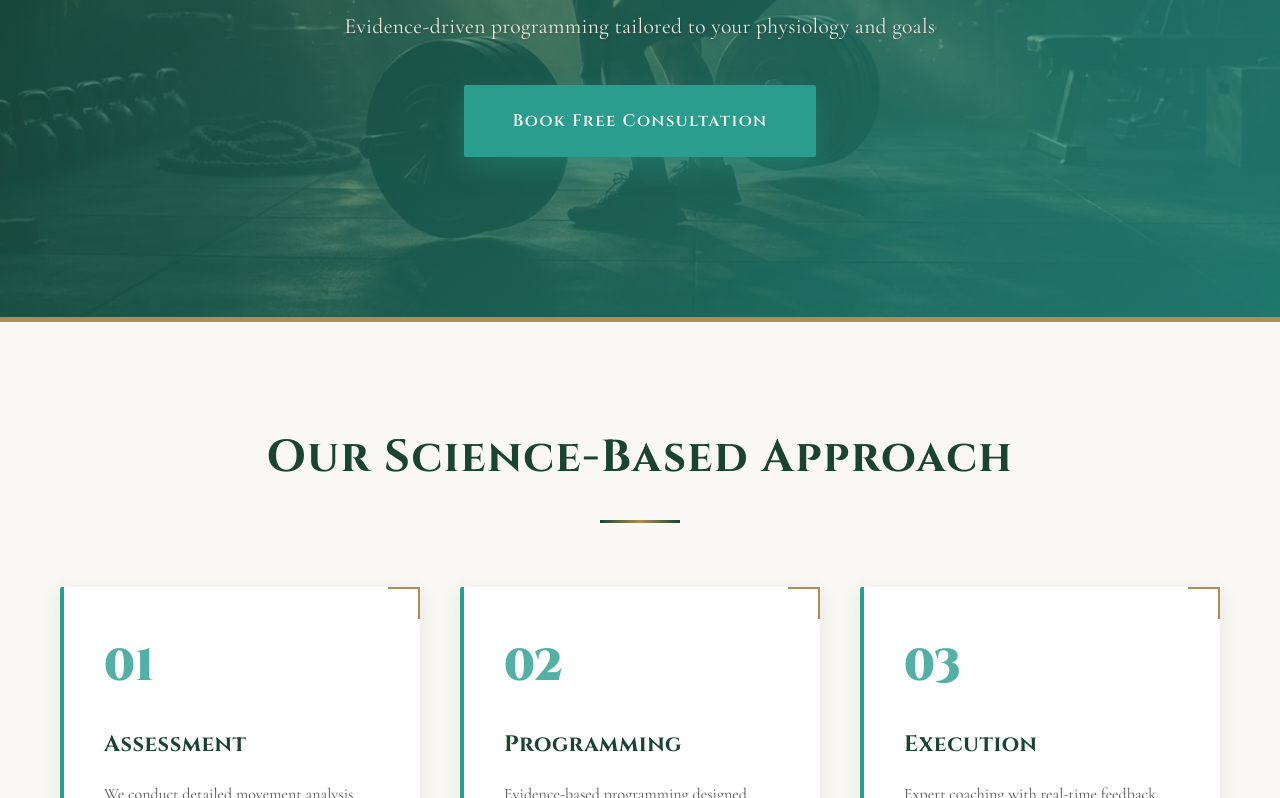
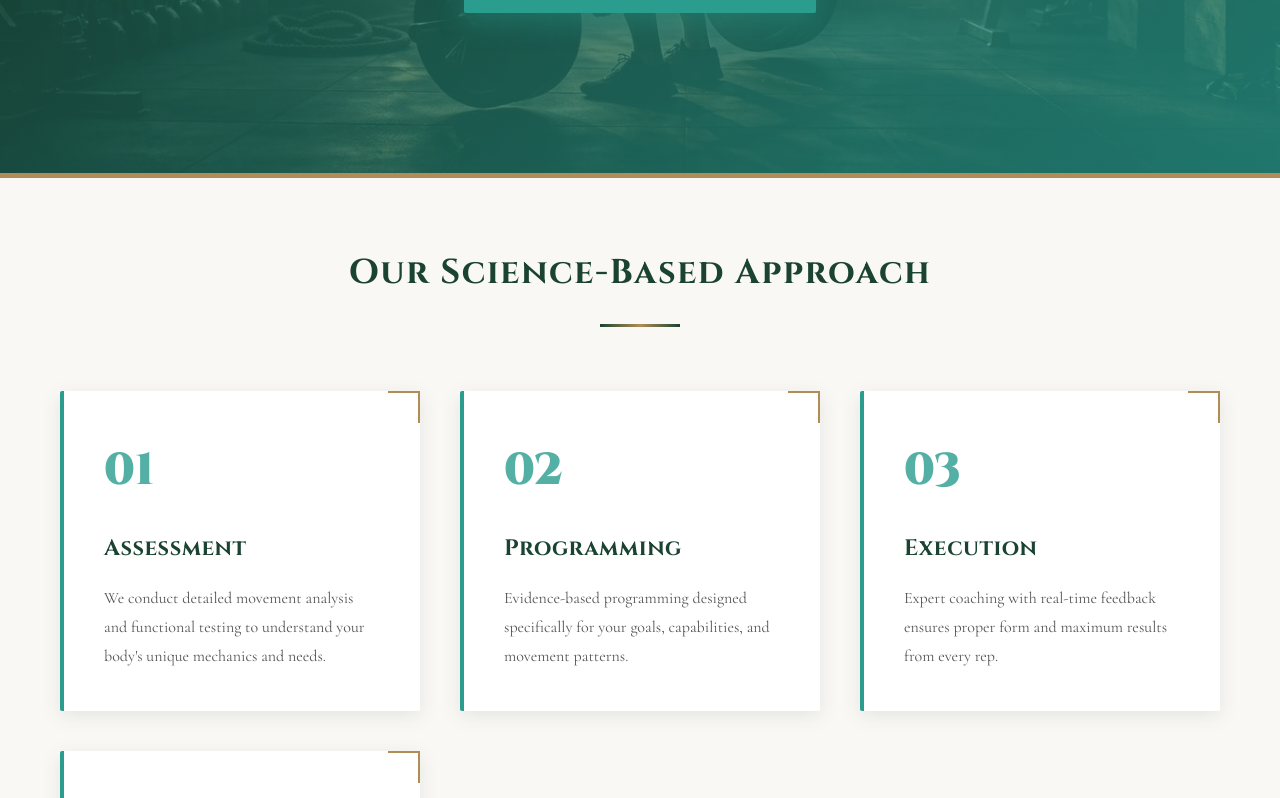
Before and after one commit to functionallyfitness-arch/functionally-fitness, a plain HTML site: page index.html in a window 1280 px wide. Shown: the part 583-1381 px from the top of the page. Drawn offline with nearby package versions, Linux system fonts and the light colour scheme.

Commit message:
Scale-down pass: smaller headline, headings, logo, tighter sections

```diff
--- a/index.html
+++ b/index.html
@@ -1250,6 +1250,45 @@
             box-shadow: 0 10px 26px rgba(42, 157, 143, 0.35);
         }
 
+        /* Scale-down pass: Tyler said everything felt too big */
+        .logo {
+            height: 72px;
+        }
+
+        .hero {
+            min-height: 74vh;
+        }
+
+        .hero h1 {
+            font-size: clamp(2.1rem, 5vw, 3.3rem);
+        }
+
+        .hero-content p {
+            font-size: 1.12rem;
+        }
+
+        .methodology-section,
+        .expertise-section,
+        .coach-section,
+        .options-section,
+        .plans-section,
+        .portal-section,
+        .contact-section,
+        .leadmagnet-section {
+            padding: 4rem 0;
+        }
+
+        .methodology-section h2,
+        .expertise-section h2,
+        .options-section h2,
+        .plans-section h2,
+        .portal-section h2,
+        .contact-section h2,
+        .leadmagnet-content h2,
+        .coach-text h2 {
+            font-size: 2.15rem;
+        }
+
     </style>
 </head>
 <body>
```
